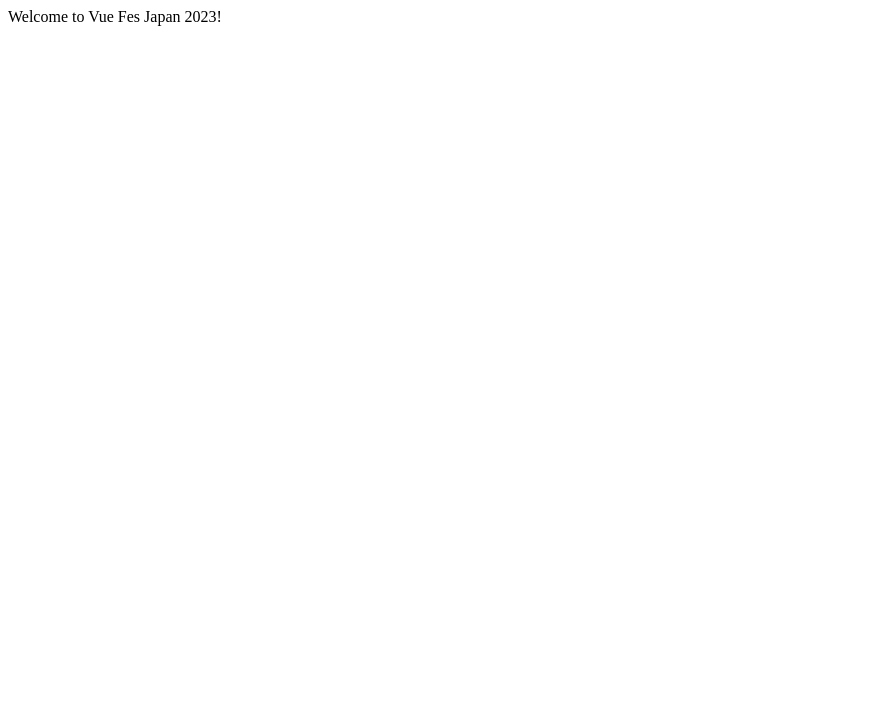
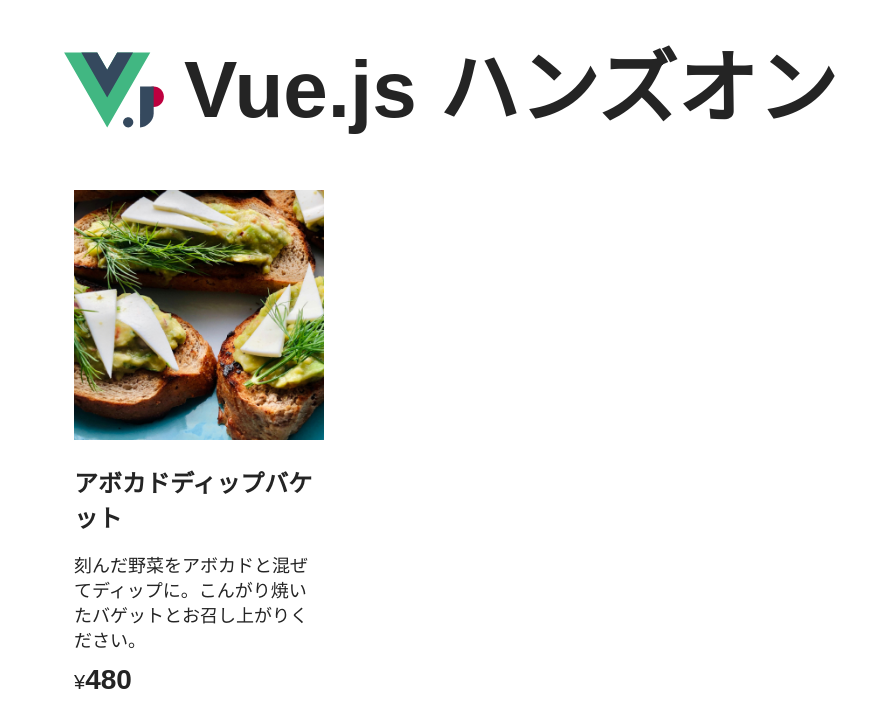
Before and after one commit to kotomi1338/vuefes-handson-2023, a Vue app: page / in a window 1280 px wide. Shown: the top 728 px of the page, without its empty margins (0-889 px from the left). Built offline with nearby package versions, Linux system fonts and the light colour scheme.

Commit message:
商品を1つ表示する

```diff
--- a/src/App.vue
+++ b/src/App.vue
@@ -1,8 +1,117 @@
 <script setup>
 import { ref } from 'vue'
-const message = ref('Welcome to Vue Fes Japan 2023!')
+const item = ref({
+    id: 1,
+    name: 'アボカドディップバケット',
+    description:
+      '刻んだ野菜をアボカドと混ぜてディップに。こんがり焼いたバゲットとお召し上がりください。',
+    price: 480,
+    image: '/images/item1.jpg'
+})
 </script>
 
 <template>
-  <div>{{ message }}</div>
+  <header class="header">
+    <img
+      src="/images/logo.svg"
+      alt="">
+    <h1>Vue.js ハンズオン</h1>
+  </header>
+  <main class="main">
+    <div class="item">
+      <div class="thumbnail">
+        <img
+          :src="item.image"
+          alt="">
+      </div>
+      <div class="description">
+        <h2>{{ item.name }}</h2>
+        <p>{{ item.description }}</p>
+        <span>¥<span class="price">{{ item.price }}</span></span>
+      </div>
+    </div>
+  </main>
 </template>
+
+<style>
+body {
+  font-family: sans-serif;
+  margin: 0;
+  -webkit-font-smoothing: antialiased;
+  -moz-osx-font-smoothing: grayscale;
+}
+
+#app {
+  width: 90%;
+  margin: 0 5%;
+  color: #242424;
+}
+
+.header {
+  display: flex;
+  align-content: center;
+  align-items: center;
+  margin-top: 40px;
+  margin-bottom: 40px;
+}
+
+.header > img {
+  width: 100px;
+  height: 100px;
+  margin-right: 20px;
+}
+
+.header > h1 {
+  font-size: 80px;
+  font-weight: bold;
+  line-height: 80px;
+  margin-top: 0;
+  margin-bottom: 0;
+}
+
+.main {
+  display: grid;
+  grid-template-columns: 3fr 3fr 3fr 3fr;
+  column-gap: 24px;
+  row-gap: 24px;
+}
+
+.item {
+  padding: 10px;
+  cursor: pointer;
+}
+
+.item:hover {
+  transition: 0.2s transform ease-out;
+  transform: scale(1.05);
+}
+
+.item > div.thumbnail > img {
+  width: 100%;
+  height: calc(100%);
+  object-fit: cover;
+}
+
+.item > div.description {
+  text-align: left;
+  margin-top: 20px;
+}
+
+.item > div.description > p {
+  margin-top: 0px;
+  margin-bottom: 0px;
+  font-size: 18px;
+  line-height: 25px;
+}
+
+.item > div.description > span {
+  display: block;
+  margin-top: 10px;
+  font-size: 20px;
+}
+
+.item > div.description > span > .price {
+  font-size: 28px;
+  font-weight: bold;
+}
+</style>
```
